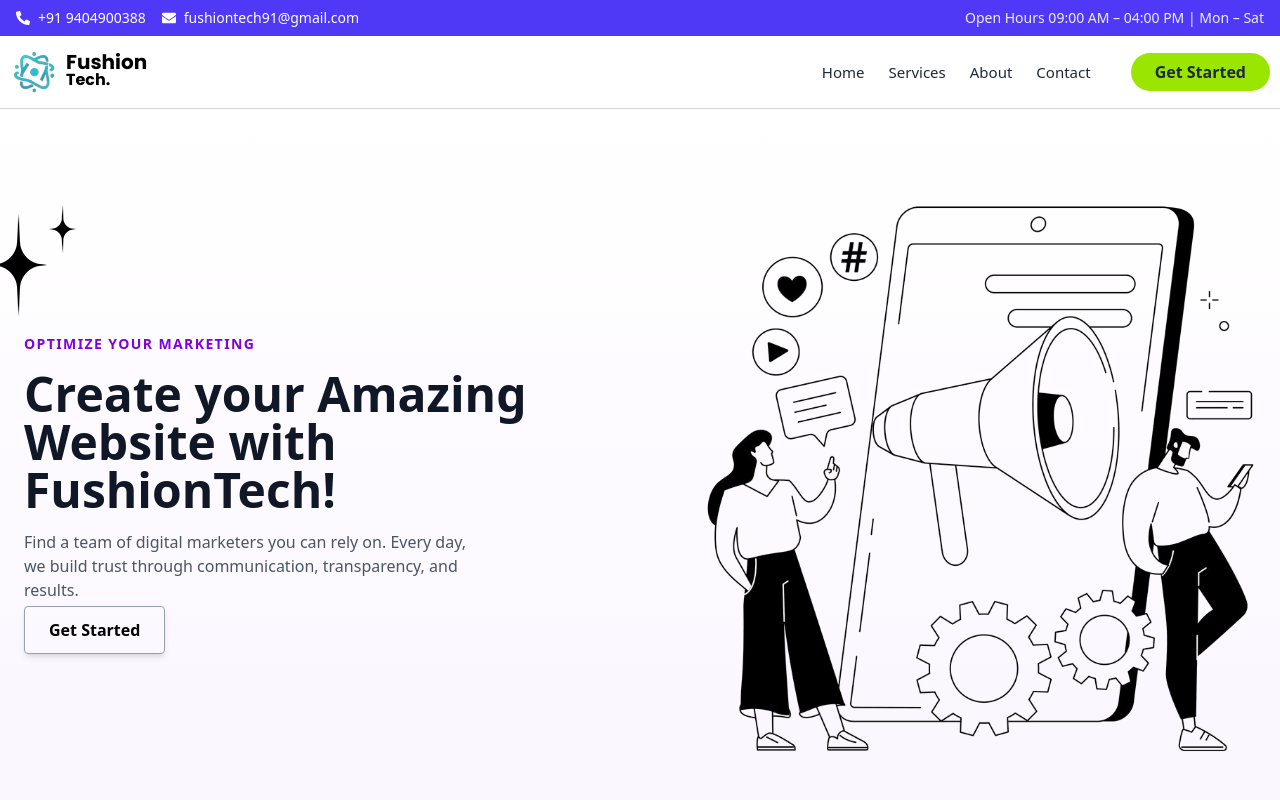
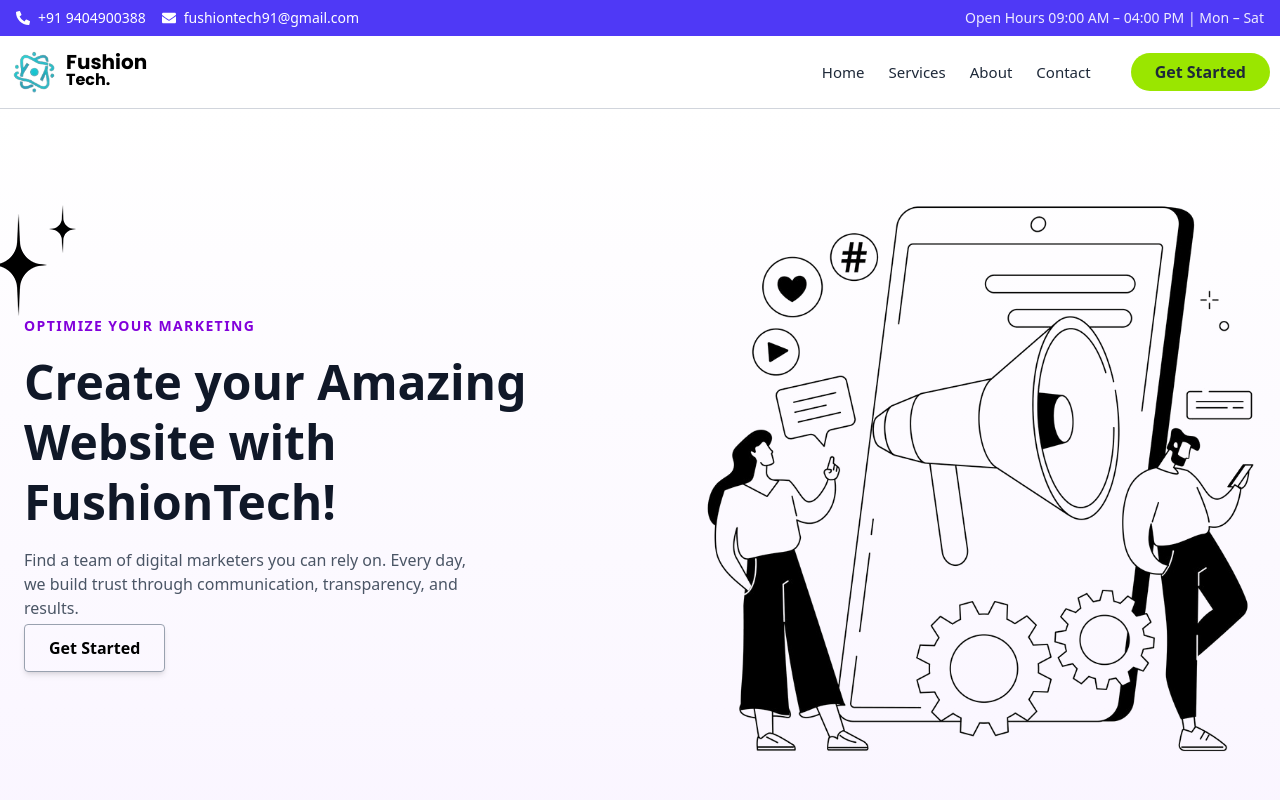
Before and after one commit to adityazop9595/company_web, a React (Vite) app in the folder frontend/: page / in a window 1280 px wide. Shown: the top 800 px of the page. Built offline with nearby package versions, Linux system fonts and the light colour scheme.

Commit message:
Update Home.js

```diff
--- a/frontend/src/pages/Home.js
+++ b/frontend/src/pages/Home.js
@@ -36,7 +36,7 @@
           <p className="uppercase text-sm font-semibold text-purple-700 tracking-widest">
             Optimize your marketing
           </p>
-          <h1 className="text-4xl md:text-5xl font-semibold text-gray-900 ">
+          <h1 className="text-4xl md:text-5xl font-bold text-gray-900 leading-tight">
             {/* Make The Most Of Your{" "} */}
             Create your Amazing Website
             <span className="text-purple-700"> </span>
```
